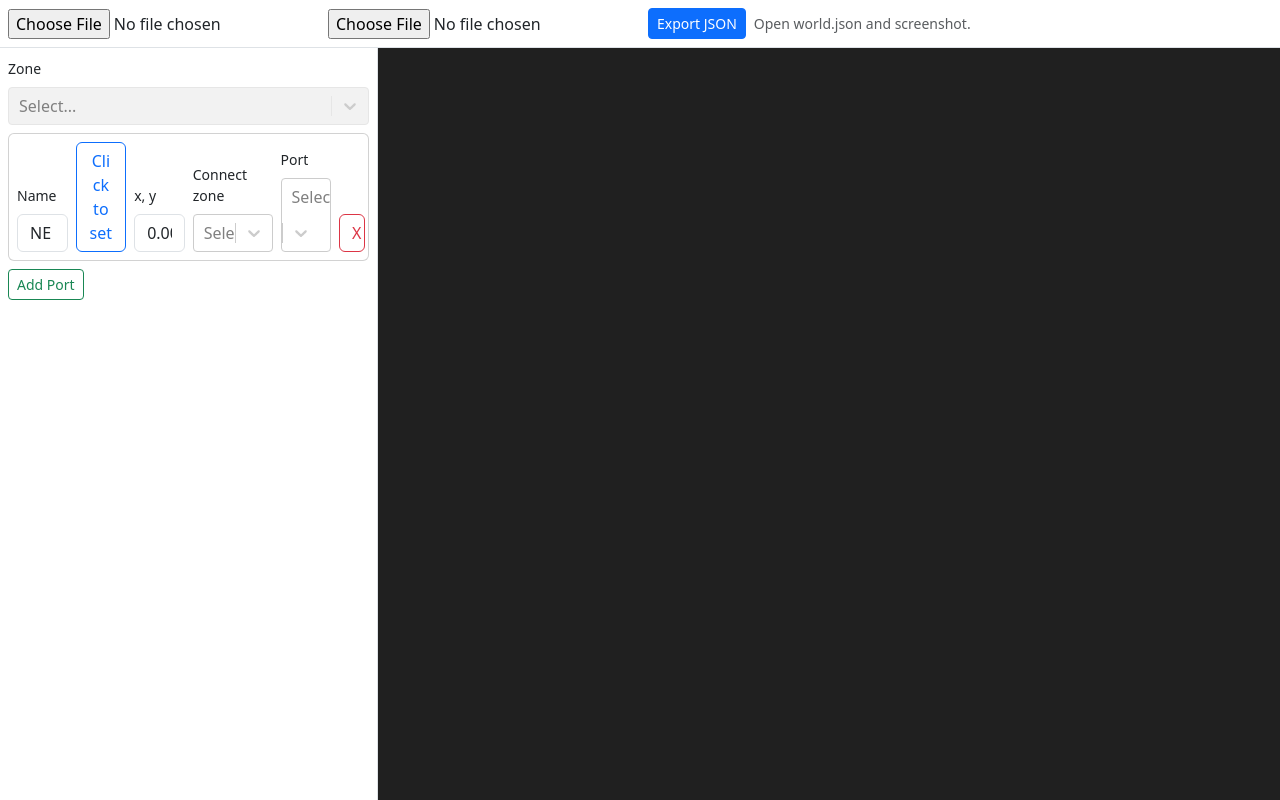
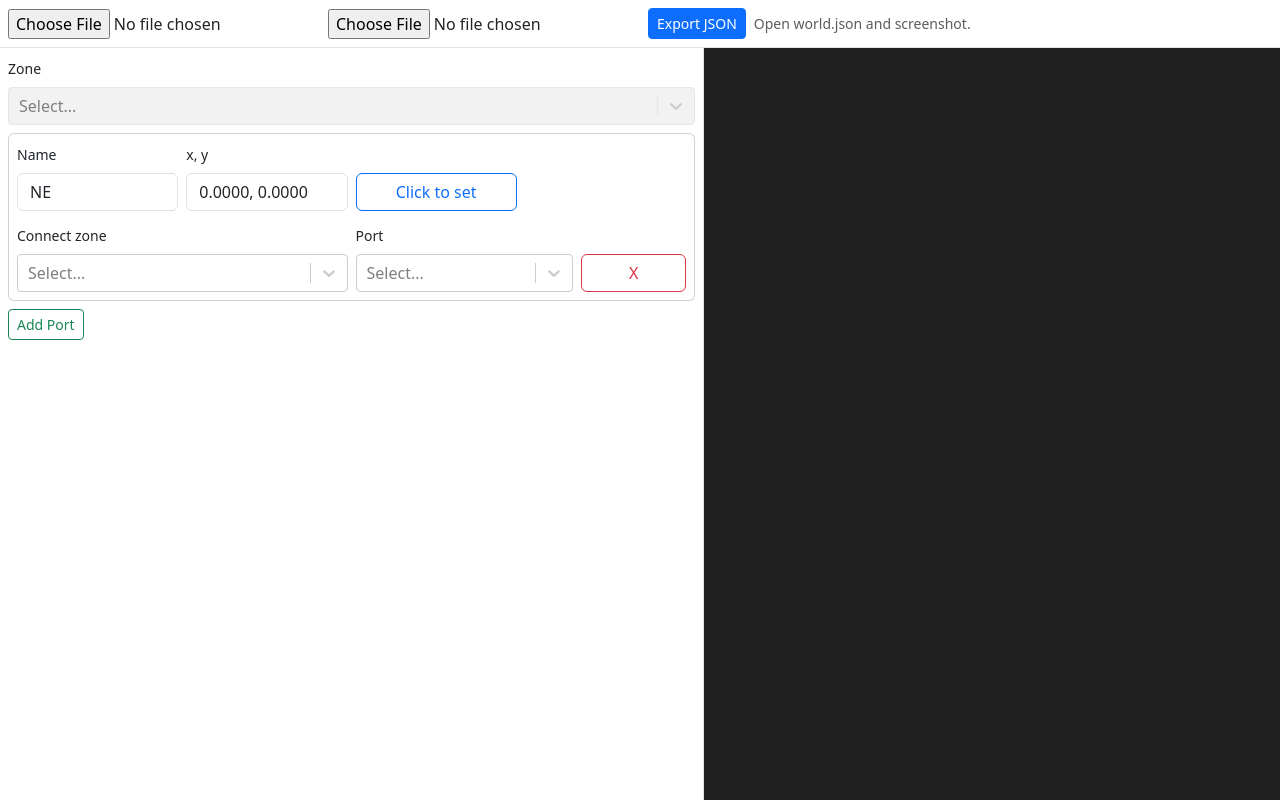
Before and after one commit to beemerwt/albion-zone-builder, a React (Vite) app: page / in a window 1280 px wide. Both pictures are taken after a click on the button "Add Port". Built offline with nearby package versions, Linux system fonts and the light colour scheme.

Commit message:
Adjust port editor layout and prioritize editor width

```diff
--- a/src/App.tsx
+++ b/src/App.tsx
@@ -110,7 +110,7 @@ export default function App() {
       />
 
       <div className="flex-grow-1 d-flex overflow-hidden">
-        <div className="border-end p-2" style={{ width: 620, overflow: "auto" }}>
+        <div className="border-end p-2 flex-grow-1" style={{ overflow: "auto", minWidth: 0 }}>
           <label className="form-label small">Zone</label>
           <SearchableDropdown
             options={zoneOptions}
@@ -146,7 +146,7 @@ export default function App() {
             />
           </div>
         </div>
-        <div className="flex-grow-1">
+        <div className="flex-shrink-1" style={{ flexBasis: "45%", minWidth: 320 }}>
           <MapCanvas
             image={image}
             corners={corners}
--- a/src/components/PortRow.tsx
+++ b/src/components/PortRow.tsx
@@ -33,10 +33,11 @@ export default function PortRow({
     value: v,
     label: v,
   }));
+
   return (
     <div className="card p-2 mb-2">
       <div className="row g-2 align-items-end">
-        <div className="col-2">
+        <div className="col-md-3">
           <label className="form-label small">Name</label>
           <input
             className="form-control"
@@ -47,15 +48,7 @@ export default function PortRow({
             }
           />
         </div>
-        <div className="col-2">
-          <button
-            className={`btn w-100 ${active ? "btn-warning" : "btn-outline-primary"}`}
-            onClick={() => onToggle(index)}
-          >
-            Click to set
-          </button>
-        </div>
-        <div className="col-2">
+        <div className="col-md-3">
           <label className="form-label small">x, y</label>
           <input
             className="form-control"
@@ -71,7 +64,17 @@ export default function PortRow({
             }}
           />
         </div>
-        <div className="col-3">
+        <div className="col-md-3">
+          <button
+            className={`btn w-100 ${active ? "btn-warning" : "btn-outline-primary"}`}
+            onClick={() => onToggle(index)}
+          >
+            Click to set
+          </button>
+        </div>
+      </div>
+      <div className="row g-2 align-items-end mt-1">
+        <div className="col-md-6">
           <label className="form-label small">Connect zone</label>
           <SearchableDropdown
             options={zoneOptions}
@@ -79,7 +82,7 @@ export default function PortRow({
             onChange={(v) => onChange(index, { ...row, zoneId: v })}
           />
         </div>
-        <div className="col-2">
+        <div className="col-md-4">
           <label className="form-label small">Port</label>
           <SearchableDropdown
             options={allPorts}
@@ -87,7 +90,7 @@ export default function PortRow({
             onChange={(v) => onChange(index, { ...row, port: v.toUpperCase() })}
           />
         </div>
-        <div className="col-1">
+        <div className="col-md-2">
           <button className="btn btn-outline-danger w-100" onClick={() => onRemove(index)}>
             X
           </button>
```
